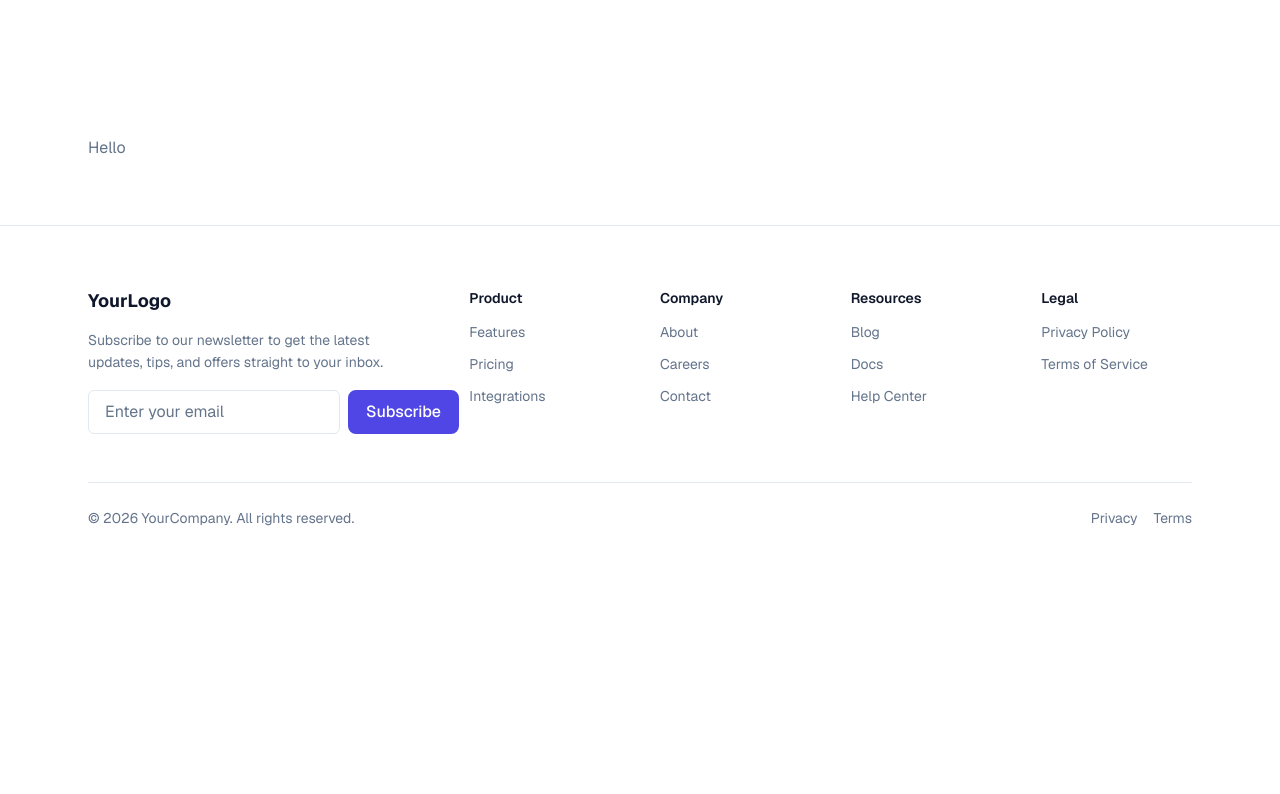
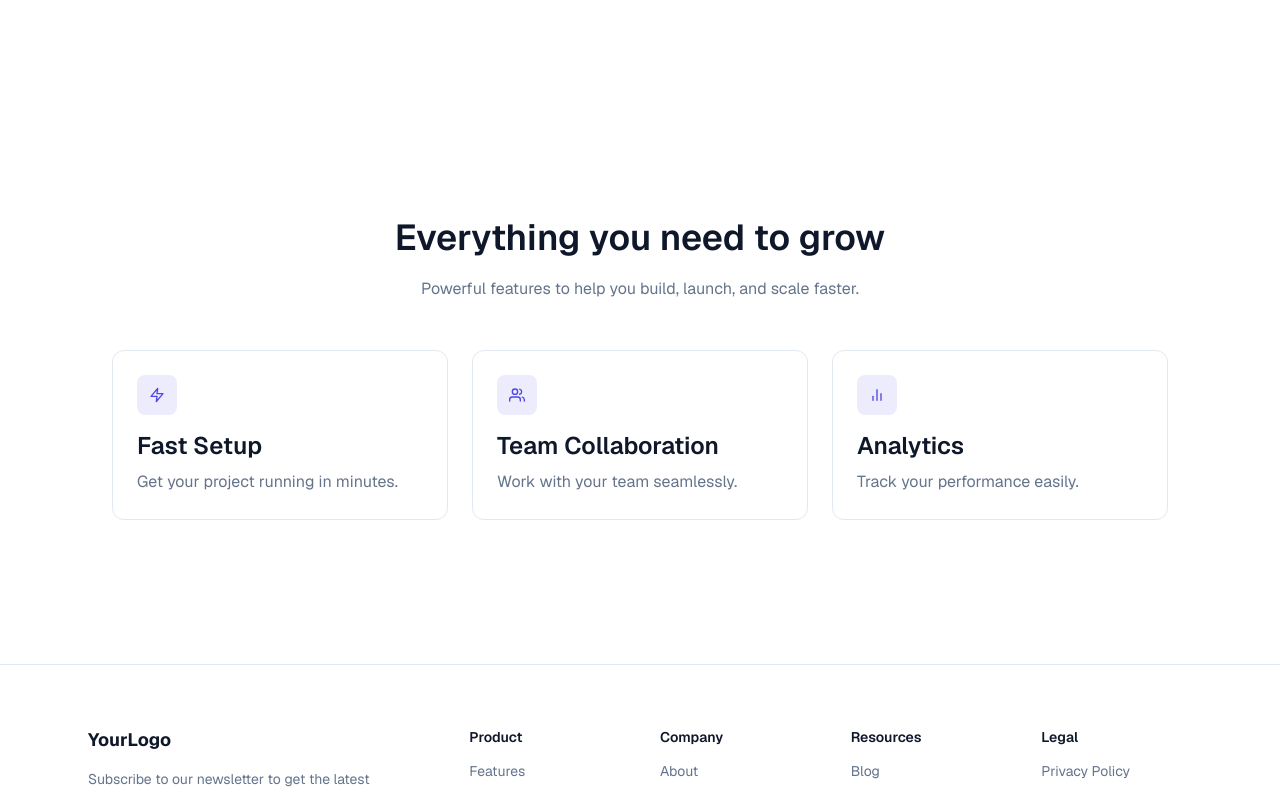
Before and after one commit to CODE-MY-EMPIRE/Nextjs-starter-kit, a Next.js app: page / in a window 1280 px wide. Shown: the part 566-1360 px from the top of the page. Before the commit the page ends 1160 px from the top, so only its background shows below. Built offline with nearby package versions, Linux system fonts and the light colour scheme.

Commit message:
Add featuresplit secton

```diff
--- a/src/app/page.tsx
+++ b/src/app/page.tsx
@@ -1,11 +1,15 @@
 'use client';
 
 import Image from 'next/image';
+
 import NavbarCTA from '@/components/layout/Navbar/NavbarCTA';
 import Container from '@/components/ui/Container';
 import FooterMultiColumn from '@/components/layout/Footer/FooterMultiColumn';
 import HeroMobileApp from '@/components/sections/hero/HeroMobileApp';
-
+import FeaturesSection from '@/components/sections/features/FeatureSection';
+import { FiZap, FiUsers, FiBarChart2 } from 'react-icons/fi';
+import FeaturesSplit from '@/components/sections/features/FeaturesSplit';
+import { featuresSplitData } from '@/data/features';
 export default function Home() {
 	return (
 		<div className="min-h-screen flex flex-col bg-background text-foreground">
@@ -28,11 +32,33 @@ export default function Home() {
 				}
 			/>
 
-
 			{/* Main Content grows to push footer down */}
 			<main className="flex-1 py-16 space-y-16">
 				<Container>
-					<p>Hello</p>
+					{/* Features Section */}
+					<FeaturesSection
+						title="Everything you need to grow"
+						subtitle="Powerful features to help you build, launch, and scale faster."
+						features={[
+							{
+								title: 'Fast Setup',
+								description: 'Get your project running in minutes.',
+								icon: <FiZap />,
+							},
+							{
+								title: 'Team Collaboration',
+								description: 'Work with your team seamlessly.',
+								icon: <FiUsers />,
+							},
+							{
+								title: 'Analytics',
+								description: 'Track your performance easily.',
+								icon: <FiBarChart2 />,
+							},
+						]}
+					/>
+
+					{/* <FeaturesSplit features={featuresSplitData} /> */}
 				</Container>
 			</main>
 
--- /dev/null
+++ b/src/components/sections/features/FeaturesSplit.tsx
@@ -0,0 +1,68 @@
+'use client';
+
+import React from 'react';
+import Image from 'next/image';
+import Container from '@/components/ui/Container';
+import Button from '@/components/ui/Button';
+
+type Feature = {
+	title: string;
+	description: string;
+	image: string;
+	alt?: string;
+	cta?: {
+		text: string;
+		onClick?: () => void;
+	};
+};
+
+type FeaturesSplitProps = {
+	features: Feature[];
+};
+
+const FeaturesSplit = ({ features }: FeaturesSplitProps) => {
+	return (
+		<section className="py-20 bg-background text-foreground">
+			<Container className="space-y-20">
+				{features.map((feature, index) => {
+					const isReversed = index % 2 !== 0;
+
+					return (
+						<div
+							key={index}
+							className={`flex flex-col md:flex-row items-center gap-10 ${
+								isReversed ? 'md:flex-row-reverse' : ''
+							}`}
+						>
+							<div className="flex-1 space-y-4 text-center md:text-left">
+								<h2>{feature.title}</h2>
+								<p>{feature.description}</p>
+
+								{feature.cta && (
+									<div className="pt-4">
+										<Button onClick={feature.cta.onClick}>
+											{feature.cta.text}
+										</Button>
+									</div>
+								)}
+							</div>
+
+							{/* IMAGE */}
+							<div className="flex-1 flex justify-center">
+								<Image
+									src={feature.image}
+									alt={feature.alt || feature.title}
+									width={500}
+									height={400}
+									className="rounded-xl shadow"
+								/>
+							</div>
+						</div>
+					);
+				})}
+			</Container>
+		</section>
+	);
+};
+
+export default FeaturesSplit;
--- /dev/null
+++ b/src/data/features.ts
@@ -0,0 +1,22 @@
+export const featuresSplitData = [
+	{
+		title: 'Powerful Dashboard',
+		description:
+			'Manage everything from one place with a clean and intuitive interface.',
+		image: '/images/dashboard.png',
+	},
+	{
+		title: 'Real-time Collaboration',
+		description: 'Work with your team in real time from anywhere in the world.',
+		image: '/images/dashboard-img.png',
+	},
+	{
+		title: 'Advanced Analytics',
+		description:
+			'Track performance and gain insights with powerful analytics tools.',
+		image: '/images/dashboard-img.png',
+		cta: {
+			text: 'Learn More',
+		},
+	},
+];
```
